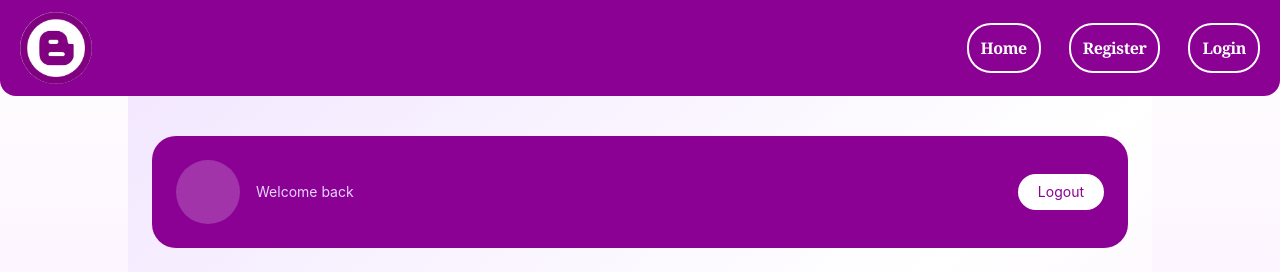
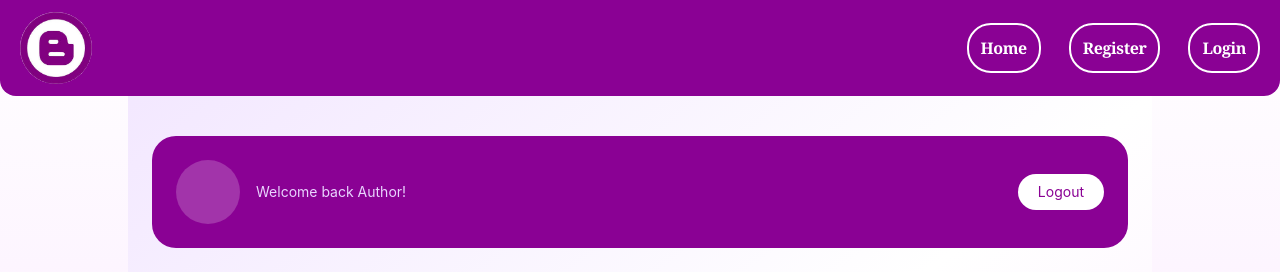
Before and after one commit to Tehnaaz-AI/ATP_24EG106C63, a React (Vite) app in the folder Week-7/BlogApp/Frontend/: page /author-profile in a window 1280 px wide. Shown: the top 272 px of the page. Built offline with nearby package versions, Linux system fonts and the light colour scheme; no server answers.

Commit message:
Update AuthorProfile.jsx

```diff
--- a/Week-7/BlogApp/Frontend/src/components/AuthorProfile.jsx
+++ b/Week-7/BlogApp/Frontend/src/components/AuthorProfile.jsx
@@ -37,7 +37,7 @@ function AuthorProfile() {
           )}
 
           <div>
-            <p className="text-sm text-purple-200">Welcome back</p>
+            <p className="text-sm text-purple-200">Welcome back Author!</p>
             <h2 className="text-xl font-semibold text-white">
               {currentUser?.firstName}
             </h2>
```
